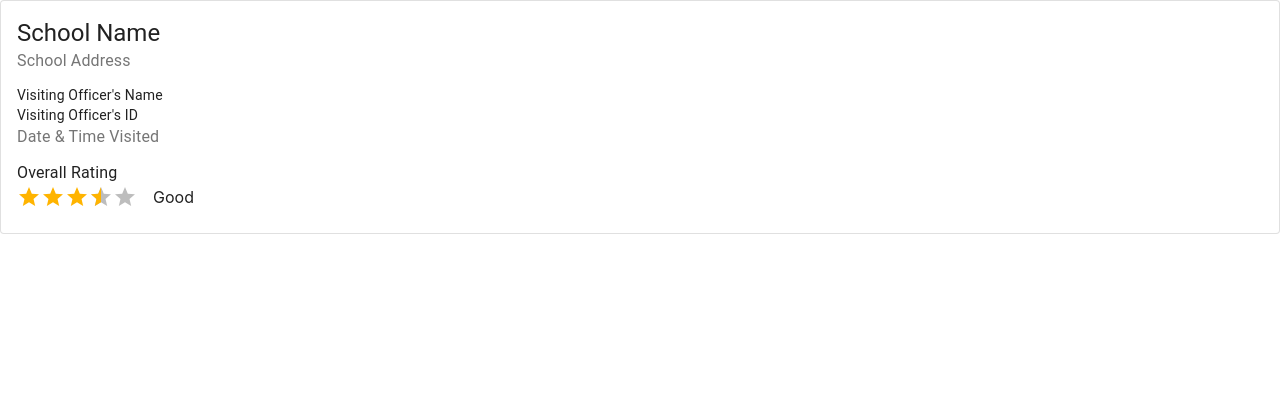
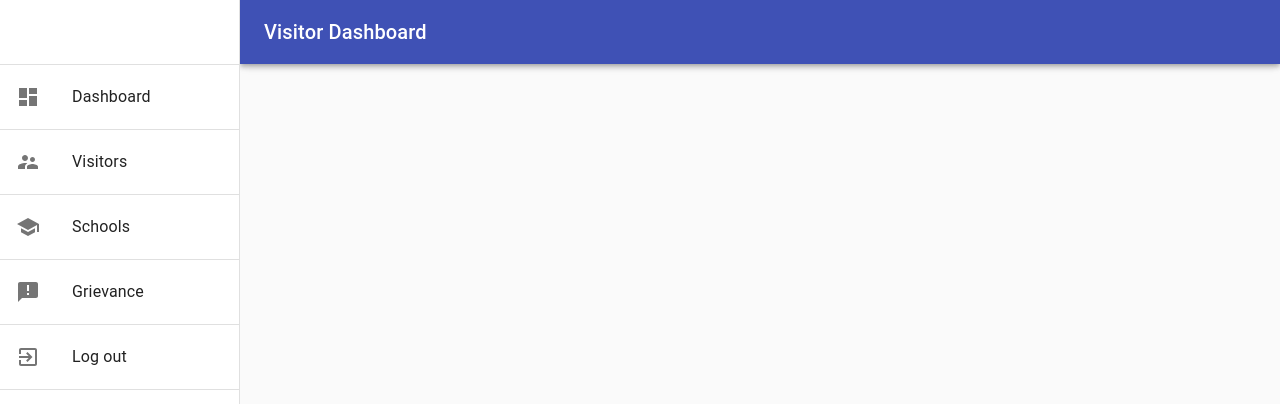
Before and after one commit to amrittheengineer/smart-india-hackathon-2020-web-portals, a React (Create React App) app: page / in a window 1280 px wide. Shown: the top 404 px of the page. Built offline with nearby package versions, Linux system fonts and the light colour scheme.

Commit message:
Added VisitCard

```diff
--- a/src/App.js
+++ b/src/App.js
@@ -1,12 +1,11 @@
 import React from 'react';
 import EducationalOfficerPage from "./Pages/EducationalOfficerPage";
 import SchoolPage from "./Pages/SchoolPage";
-import VisitCard from "./Components/VisitCard";
 
 function App() {
   return (
     <div>
-      <VisitCard />
+      <EducationalOfficerPage />
     </div>
   );
 }
```
